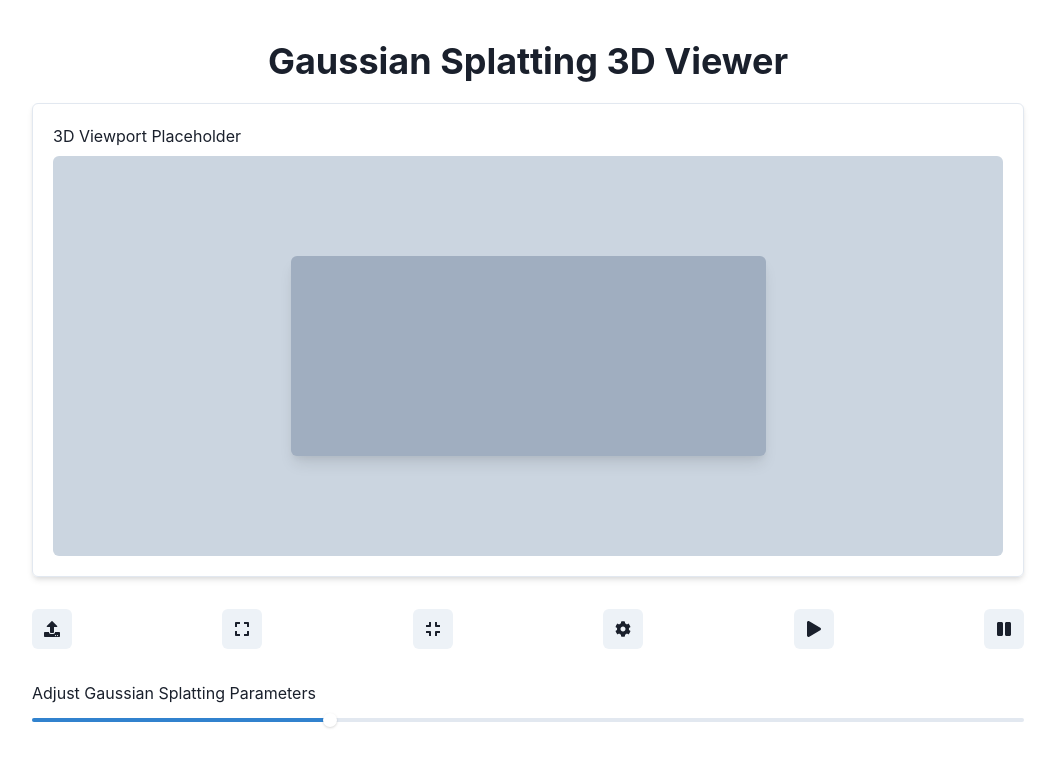
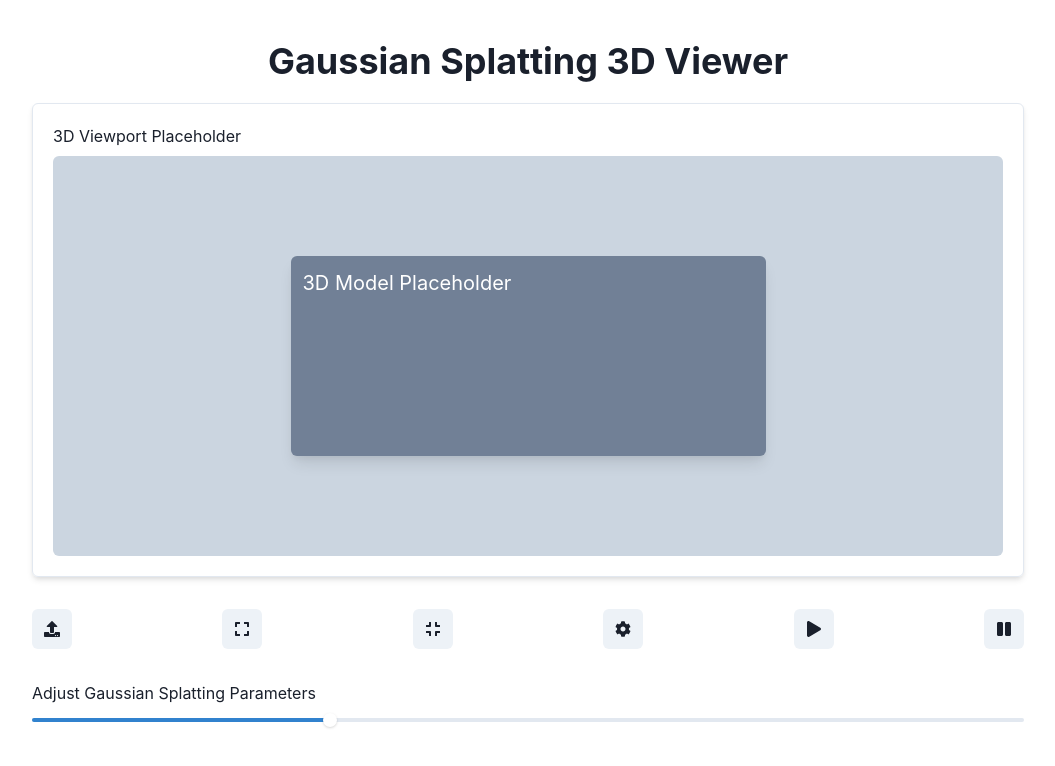
Before and after one commit to GPT-Engineer-App/splatify-3d-viewer, a React (Vite) app: page / in a window 1280 px wide. Shown: the top 766 px of the page, without its empty margins (112-1167 px from the left). Built offline with nearby package versions, Linux system fonts and the light colour scheme.

Commit message:
Updated the 3D model placeholder to include a more descriptive text and a different background color to emphasize that it is a placeholder.
Great, but I Can't see the actual 3D Model placeholder.

```diff
--- a/src/pages/Index.jsx
+++ b/src/pages/Index.jsx
@@ -10,7 +10,11 @@ const Index = () => {
         <Box p={5} shadow="md" borderWidth="1px" borderRadius="md" w="100%">
           <Text mb={2}>3D Viewport Placeholder</Text>
           <Box h="400px" bg="gray.300" position="relative" borderRadius="md">
-            <Box position="absolute" top="25%" left="25%" w="50%" h="50%" bg="gray.400" boxShadow="lg" borderRadius="md" />
+            <Box position="absolute" top="25%" left="25%" w="50%" h="50%" bg="gray.500" boxShadow="lg" borderRadius="md">
+              <Text color="white" fontSize="xl" p={3}>
+                3D Model Placeholder
+              </Text>
+            </Box>
           </Box>
         </Box>
         <HStack justifyContent="space-between" w="100%" py={3}>
```
